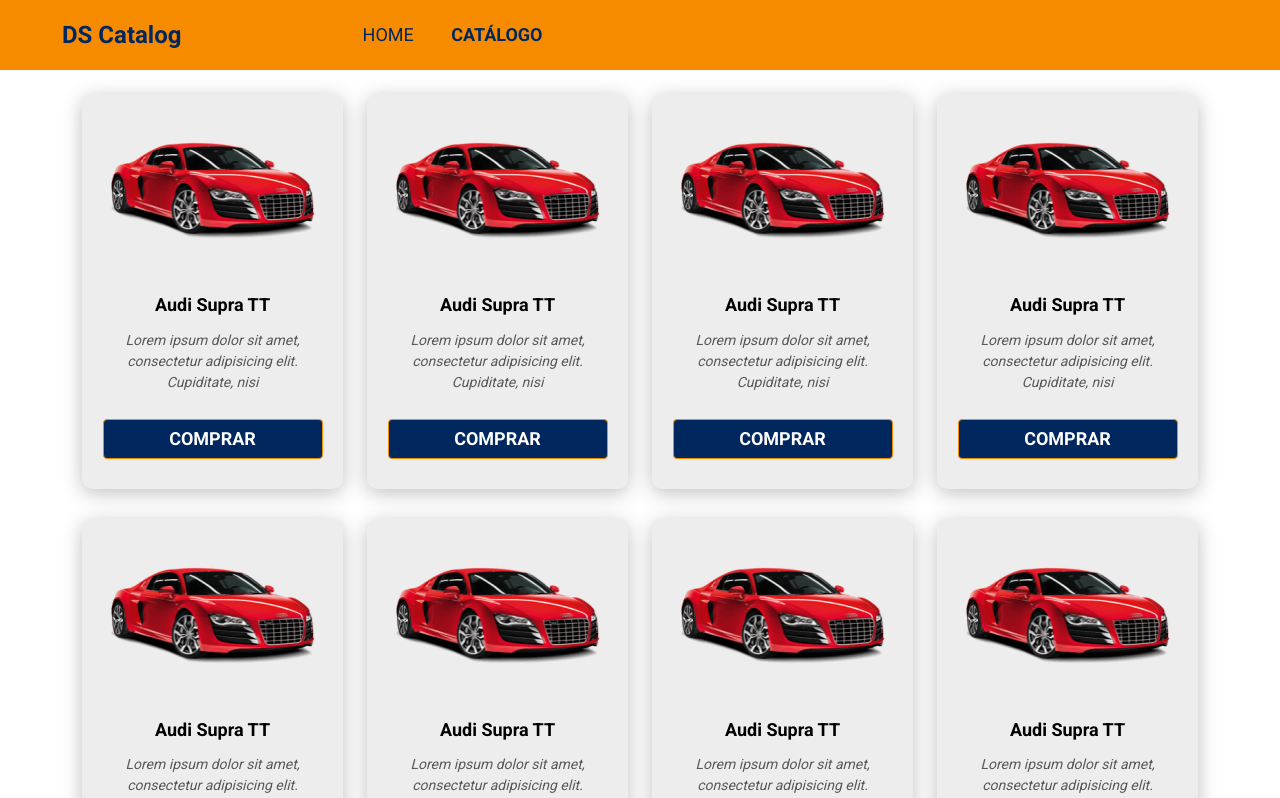
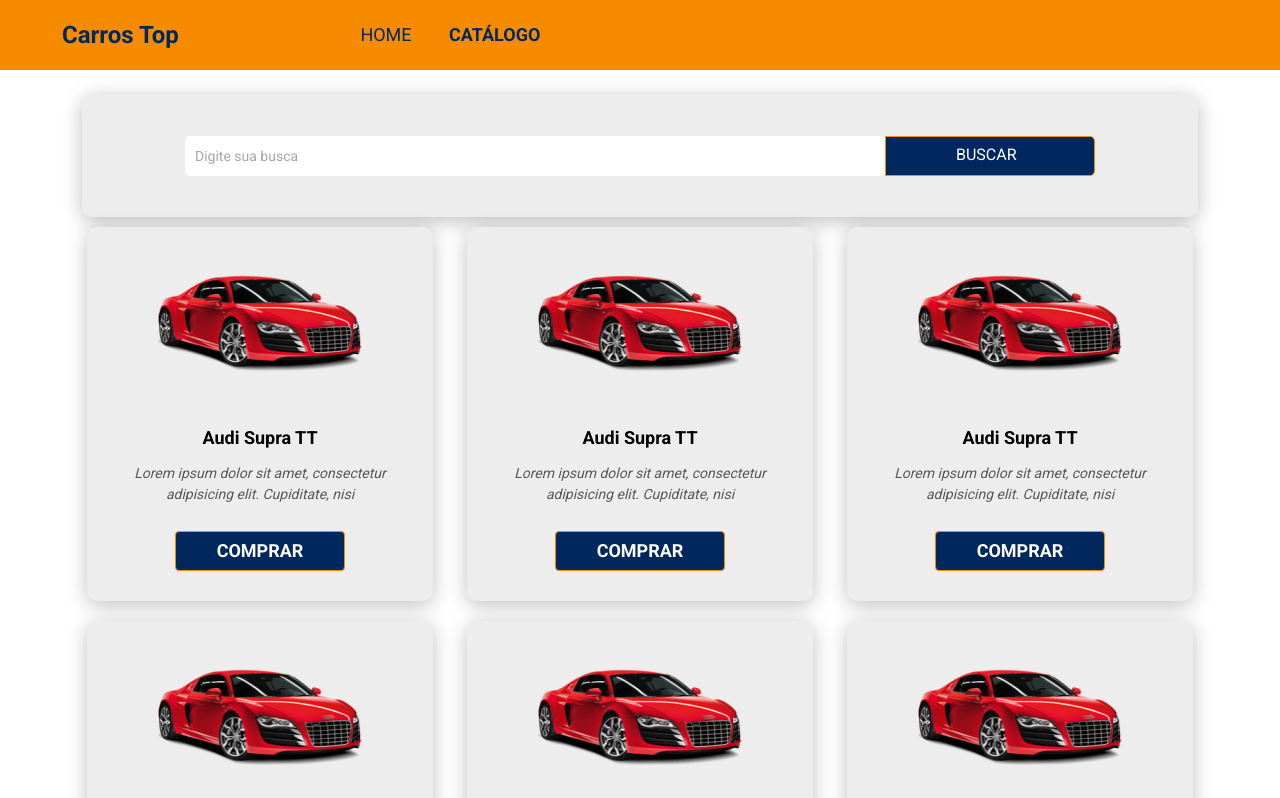
Before and after one commit to brunogaefke/topcar, a React (Create React App) app in the folder frontweb/: page /products in a window 1280 px wide. Shown: the top 798 px of the page. Built offline with nearby package versions, Linux system fonts and the light colour scheme.

Commit message:
add button in catalog

```diff
--- a/frontweb/src/components/ButtonIconCatalog/styles.css
+++ b/frontweb/src/components/ButtonIconCatalog/styles.css
@@ -1,6 +1,6 @@
-.btn-icon {
+.btn-icon-catalog {
   background-color: #00285f;
-  width: 220px;
+  width: 98%;
   height: 40px;
 }
 
--- /dev/null
+++ b/frontweb/src/components/ButtonSearchCatalog/index.tsx
@@ -0,0 +1,16 @@
+import './styles.css';
+
+const ButtonIconHome = () => {
+  return (
+    <div className="btn-container">
+      <div className="search-field">
+        <p>Digite sua busca</p>
+      </div>
+      <button className="btn-search btn btn-primary btn-icon">
+        <p>BUSCAR</p>
+      </button>
+    </div>
+  );
+};
+
+export default ButtonIconHome;
--- /dev/null
+++ b/frontweb/src/components/ButtonSearchCatalog/styles.css
@@ -0,0 +1,80 @@
+.btn-container {
+  width: auto;
+  height: 86px;
+  background: #ededed;
+  box-shadow: 0px 4px 20px rgba(0, 0, 0, 0.25);
+  border-radius: 10px;
+  display: flex;
+  justify-content: center;
+  text-align: center;
+  align-items: center;
+}
+
+.search-field {
+  background: #fff;
+  width: 190px;
+  height: 40px;
+  border-radius: 5px 0px 0px 5px;
+}
+
+.search-field p {
+  margin: 4px 0 0 4px;
+  text-align: left;
+  font-size: 14px;
+  color: #a7a7a7;
+  margin: 10px 0 0 10px;
+}
+
+.btn-search {
+  width: 75px;
+  height: 40px;
+  background-color: #00285f;
+  border-radius: 0px 5px 5px 0px;
+}
+
+.btn-icon p {
+  size: 08px;
+  color: #fff;
+  display: flex;
+  align-items: center;
+  text-align: center;
+}
+
+@media (min-width: 576px) {
+  .btn-container {
+    height: 123px;
+  }
+
+.search-field {
+  width: 320px;
+}
+
+.btn-search {
+  width: 160px;
+  padding-left: 40px;
+}
+}
+
+@media (min-width: 768px) {
+
+.search-field {
+  width: 500px;
+}
+
+.btn-search {
+  width: 170px;
+  padding-left: 40px;
+}
+}
+
+@media (min-width: 768px) {
+
+  .search-field {
+    width: 700px;
+  }
+
+  .btn-search {
+    width: 210px;
+    padding-left: 70px;
+  }
+}
--- a/frontweb/src/components/Navbar/index.tsx
+++ b/frontweb/src/components/Navbar/index.tsx
@@ -8,7 +8,7 @@ const Navbar = () => {
     <nav className="navbar navbar-expand-md navbar-dark bg-primary main-nav">
       <div className="container-fluid">
         <Link to="/" className="nav-logo-text">
-          <h4>DS Catalog</h4>
+          <h4>Carros Top</h4>
         </Link>
         <button
           className="navbar-toggler"
--- a/frontweb/src/components/Navbar/styles.css
+++ b/frontweb/src/components/Navbar/styles.css
@@ -1,5 +1,5 @@
 .main-nav {
-  height: 70px;
+  min-height: 70px;
 }
 
 .nav-logo-text,
--- a/frontweb/src/components/ProductCard/styles.css
+++ b/frontweb/src/components/ProductCard/styles.css
@@ -1,6 +1,7 @@
 .product-card {
+
     background-color: #EDEDED;
-    margin-bottom: 30px;
+    margin: 10px 5px;
   }
 
   .card-top-container {
--- a/frontweb/src/pages/Catalog/index.tsx
+++ b/frontweb/src/pages/Catalog/index.tsx
@@ -1,37 +1,39 @@
 import './styles.css';
 import ProductCard from 'components/ProductCard/Index';
+import ButtonSearchCatalog from 'components/ButtonSearchCatalog'
 
 const Catalog = () => {
   return (
-    <>
+    <><div>
+
       <div className="container my-4">
         <div className="row">
-          <div className="col-sm-6 col-lg-4 col-xl-3">
+        <div className="search-card">
+        <div className="button-search">
+      < ButtonSearchCatalog/>
+      </div>
+      </div>
+          <div className="col-sm-6 col-lg-4">
             <ProductCard />
           </div>
-          <div className="col-sm-6 col-lg-4 col-xl-3">
+          <div className="col-sm-6 col-lg-4">
             <ProductCard />
           </div>
-          <div className="col-sm-6 col-lg-4 col-xl-3">
+          <div className="col-sm-6 col-lg-4">
             <ProductCard />
           </div>
-          <div className="col-sm-6 col-lg-4 col-xl-3">
+          <div className="col-sm-6 col-lg-4">
             <ProductCard />
           </div>
-          <div className="col-sm-6 col-lg-4 col-xl-3">
+          <div className="col-sm-6 col-lg-4">
             <ProductCard />
           </div>
-          <div className="col-sm-6 col-lg-4 col-xl-3">
+          <div className="col-sm-6 col-lg-4">
             <ProductCard />
           </div>
-          <div className="col-sm-6 col-lg-4 col-xl-3">
-            <ProductCard />
-          </div>
-          <div className="col-sm-6 col-lg-4 col-xl-3">
-            <ProductCard />
           </div>
         </div>
-      </div>
+        </div>
     </>
   );
 };
--- a/frontweb/src/pages/Home/index.tsx
+++ b/frontweb/src/pages/Home/index.tsx
@@ -1,6 +1,7 @@
 import './styles.css';
 import MainImage from 'assets/images/car-home.png';
 import ButtonIconHome from 'components/ButtonIconHome';
+import { Link } from 'react-router-dom';
 
 const Home = () => {
   return (
@@ -20,7 +21,11 @@ const Home = () => {
         </div>
         <div className="home-card-search">
           <div className="home-container-botton">
-            <ButtonIconHome />
+          <div>
+            <Link to="/products">
+              <ButtonIconHome />
+            </Link>
+          </div>
             <p>Comece agora a navegar</p>
           </div>
         </div>
--- a/frontweb/src/pages/Home/styles.css
+++ b/frontweb/src/pages/Home/styles.css
@@ -132,8 +132,9 @@
   }
 
   .home-image-container img {
-    padding: 60px 70px 0px 0px;
-    width: 400px;
+    padding: 100px 70px 0px 0px;
+    width: 360px;
+    height: 270px;
   }
 
   .home-image-container h1 {
```
